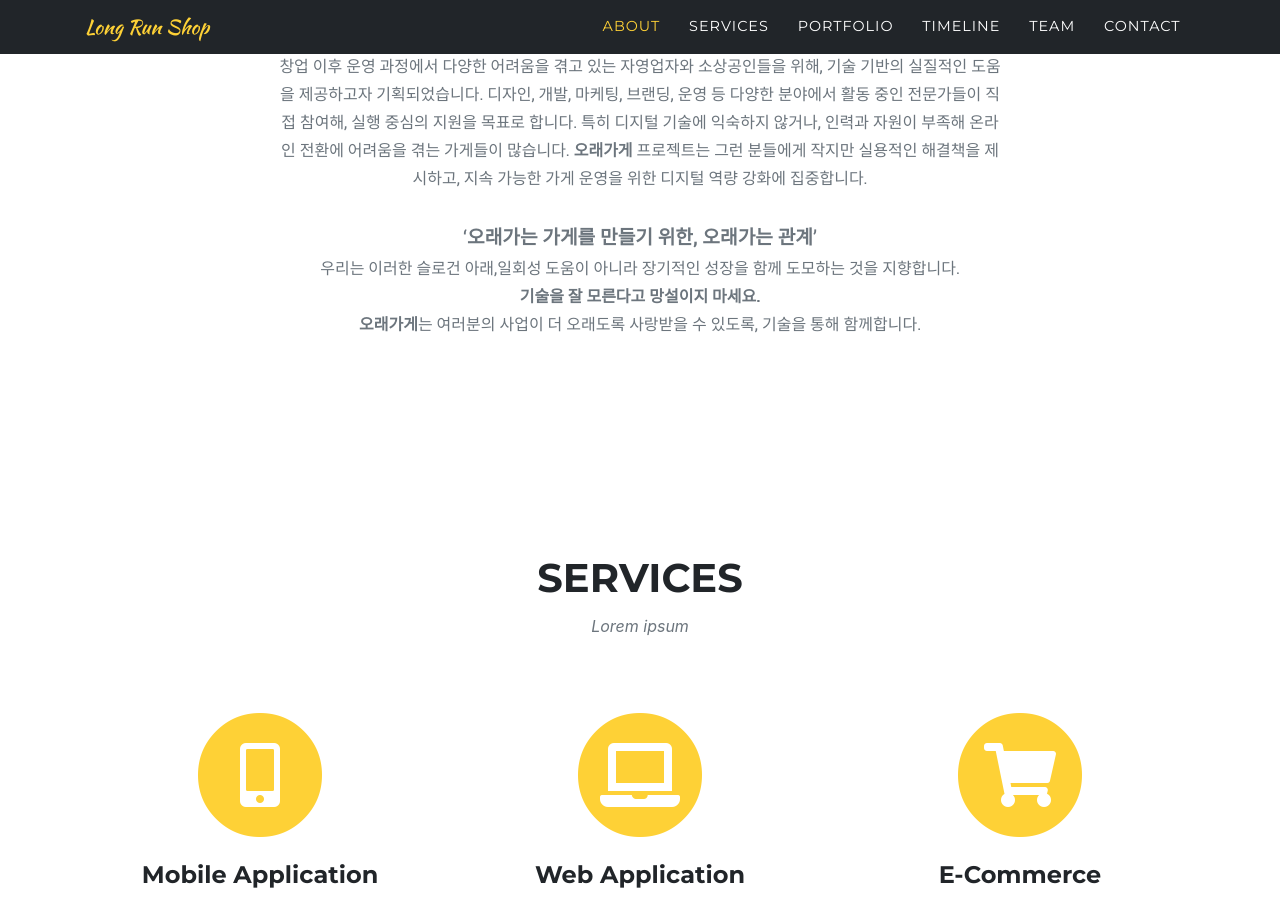
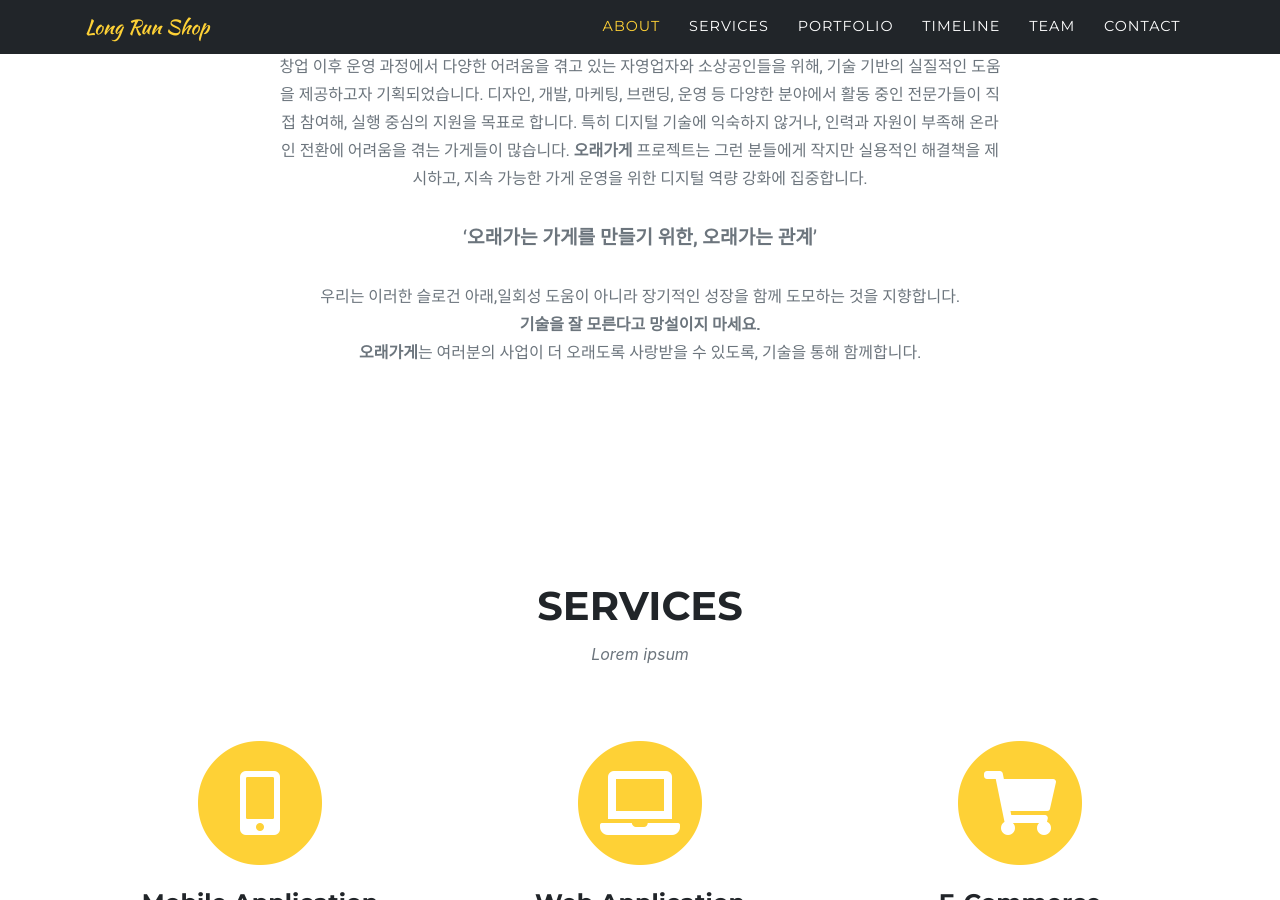
Before and after one commit to WowPeter/long-run-shop, a Jekyll site: the page built from index.md, in a window 1280 px wide and 900 px high, scrolled down 1134 px. Built offline with Jekyll 4.4.1, drawn with Linux system fonts in a browser that asks for light colours; some web fonts are replaced.

Commit message:
- building

```diff
--- a/_data/sitetext.yml
+++ b/_data/sitetext.yml
@@ -70,7 +70,7 @@
     디자인, 개발, 마케팅, 브랜딩, 운영 등 다양한 분야에서 활동 중인 전문가들이 직접 참여해, 실행 중심의 지원을 목표로 합니다.
     특히 디지털 기술에 익숙하지 않거나, 인력과 자원이 부족해 온라인 전환에 어려움을 겪는 가게들이 많습니다.
     **오래가게** 프로젝트는 그런 분들에게 작지만 실용적인 해결책을 제시하고, 지속 가능한 가게 운영을 위한 디지털 역량 강화에 집중합니다.<br><br>
-    <span style='font-size:120%'>'**오래가는 가게를 만들기 위한, 오래가는 관계**'</span><br>
+    <span style='font-size:120%'>'**오래가는 가게를 만들기 위한, 오래가는 관계**'</span><br><br>
     우리는 이러한 슬로건 아래,일회성 도움이 아니라 장기적인 성장을 함께 도모하는 것을 지향합니다.<br>
     **기술을 잘 모른다고 망설이지 마세요.**<br>
     **오래가게**는 여러분의 사업이 더 오래도록 사랑받을 수 있도록, 기술을 통해 함께합니다.
@@ -152,6 +152,8 @@
         icon: "fab fa-blogger"
       - url: #
         icon: "fab fa-github"
+      - url: #
+        icon: "fab fa-google-drive"
 
 en-001: #English (World)
   <<: *DEFAULT_EN
```
